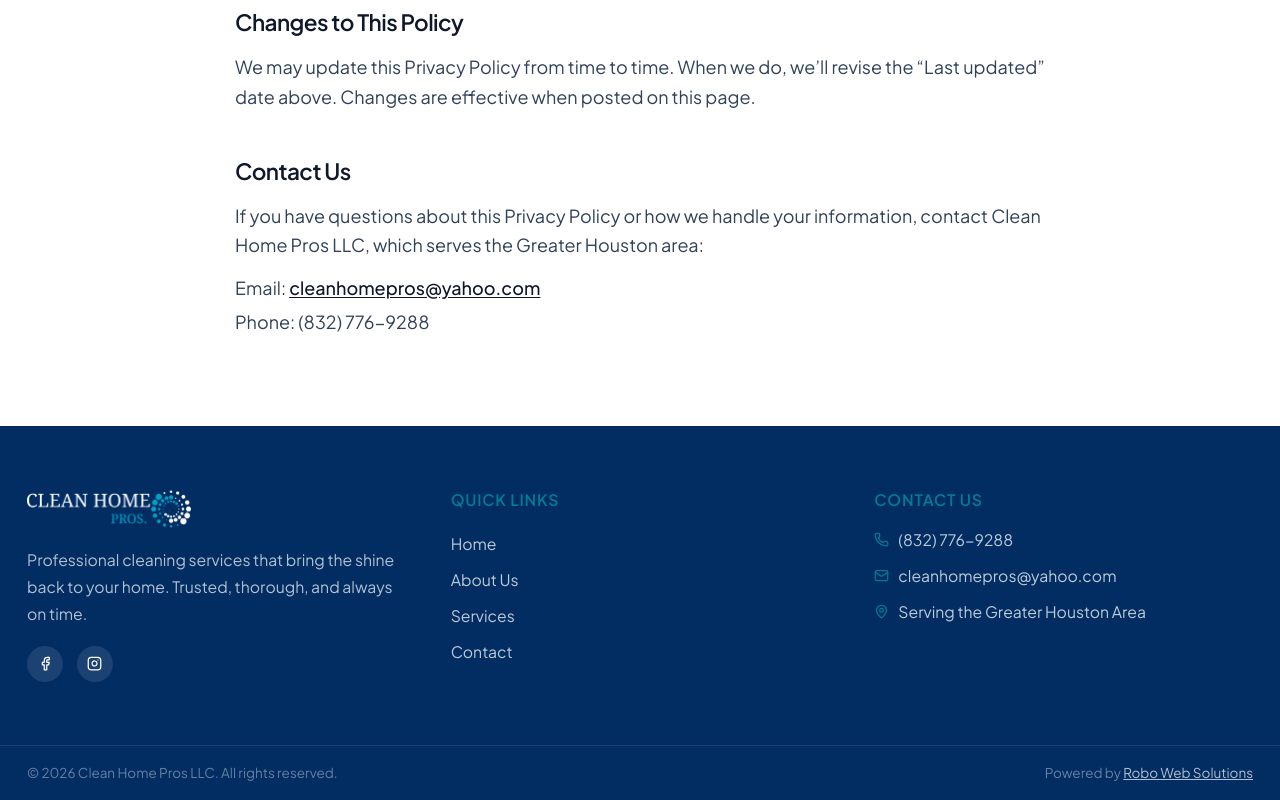
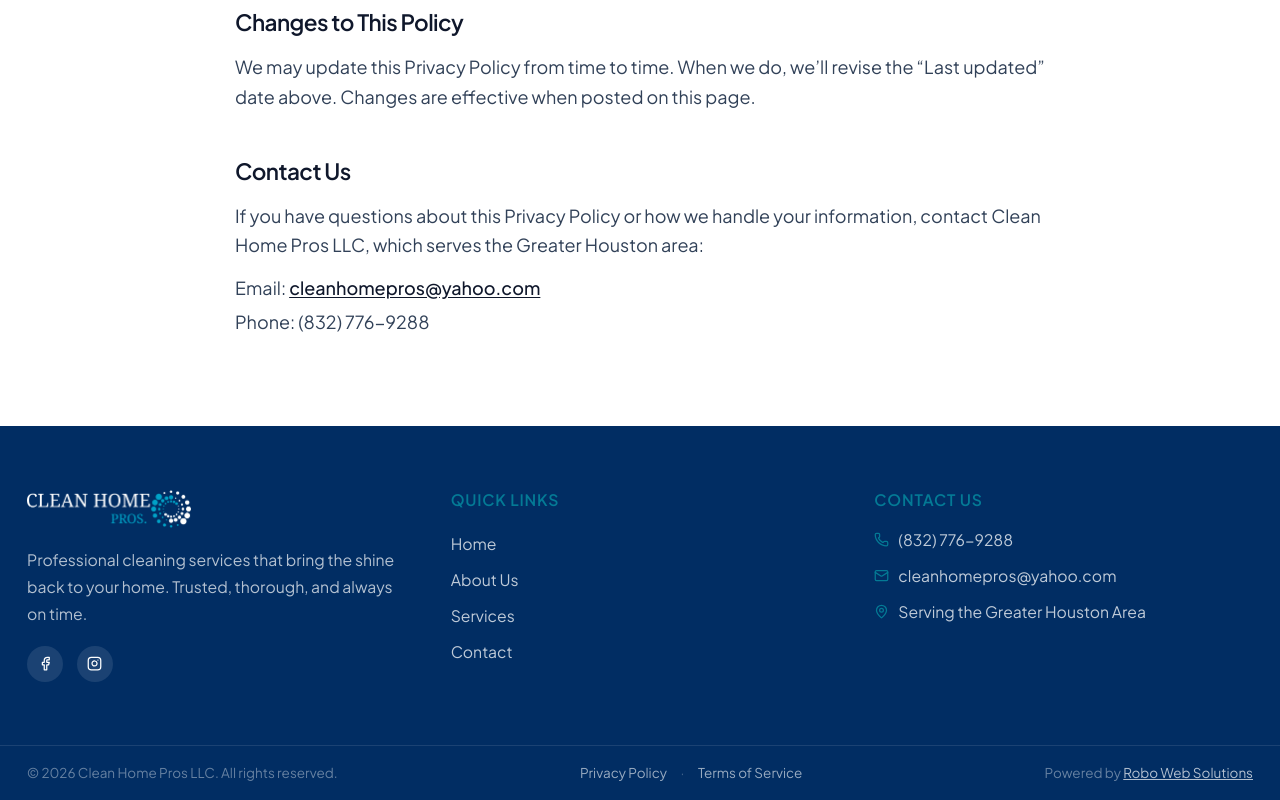
Before and after one commit to rmathew21/clean-home-pros, a Next.js app: page /privacy in a window 1280 px wide. Shown: the part 3155-3955 px from the top of the page. Built offline with nearby package versions, Linux system fonts and the light colour scheme.

Commit message:
feat: added legal links to footer

```diff
--- a/app/privacy/page.tsx
+++ b/app/privacy/page.tsx
@@ -8,14 +8,6 @@ const SERVICE_AREA = "the Greater Houston area";
 const LAST_UPDATED = "June 26, 2026";
 
 export const metadata = privacyMetadata;
-
-function Flag({ children }: { children: React.ReactNode }) {
-  return (
-    <span className="rounded bg-yellow-100 px-1 py-0.5 font-medium text-yellow-900">
-      {children}
-    </span>
-  );
-}
 
 function Section({
   title,
--- a/app/terms/page.tsx
+++ b/app/terms/page.tsx
@@ -0,0 +1,2 @@
+import { termsMetadata } from "@/lib/metadata";
+import { LegalPageSchema } from "@/components/schema";
--- a/components/Footer.tsx
+++ b/components/Footer.tsx
@@ -205,6 +205,30 @@ export function Footer() {
             © {new Date().getFullYear()} Clean Home Pros LLC. All rights
             reserved.
           </span>
+
+          <nav aria-label="legal" className="flex items-center gap-3">
+            <Link
+              href="/privacy"
+              className="no-underline hover:opacity-80 transition-opacity"
+              style={{ color: "rgba(255,255,255,0.6)" }}
+            >
+              Privacy Policy
+            </Link>
+            <span
+              aria-hidden="true"
+              style={{ color: "rgba(255,255,255,0.25)" }}
+            >
+              ·
+            </span>
+            <Link
+              href="/terms"
+              className="no-underline hover:opacity-80 transition-opacity"
+              style={{ color: "rgba(255,255,255,0.6)" }}
+            >
+              Terms of Service
+            </Link>
+          </nav>
+
           <span>
             Powered by{" "}
             <a
```
